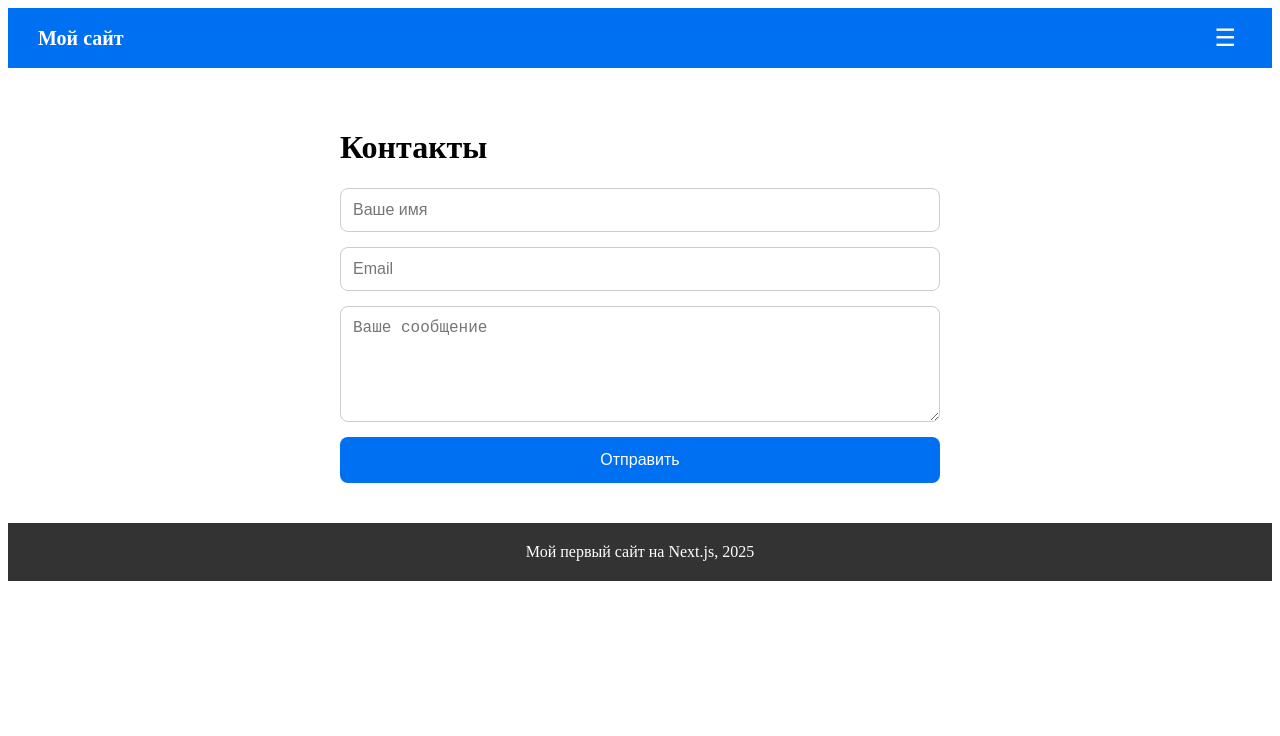
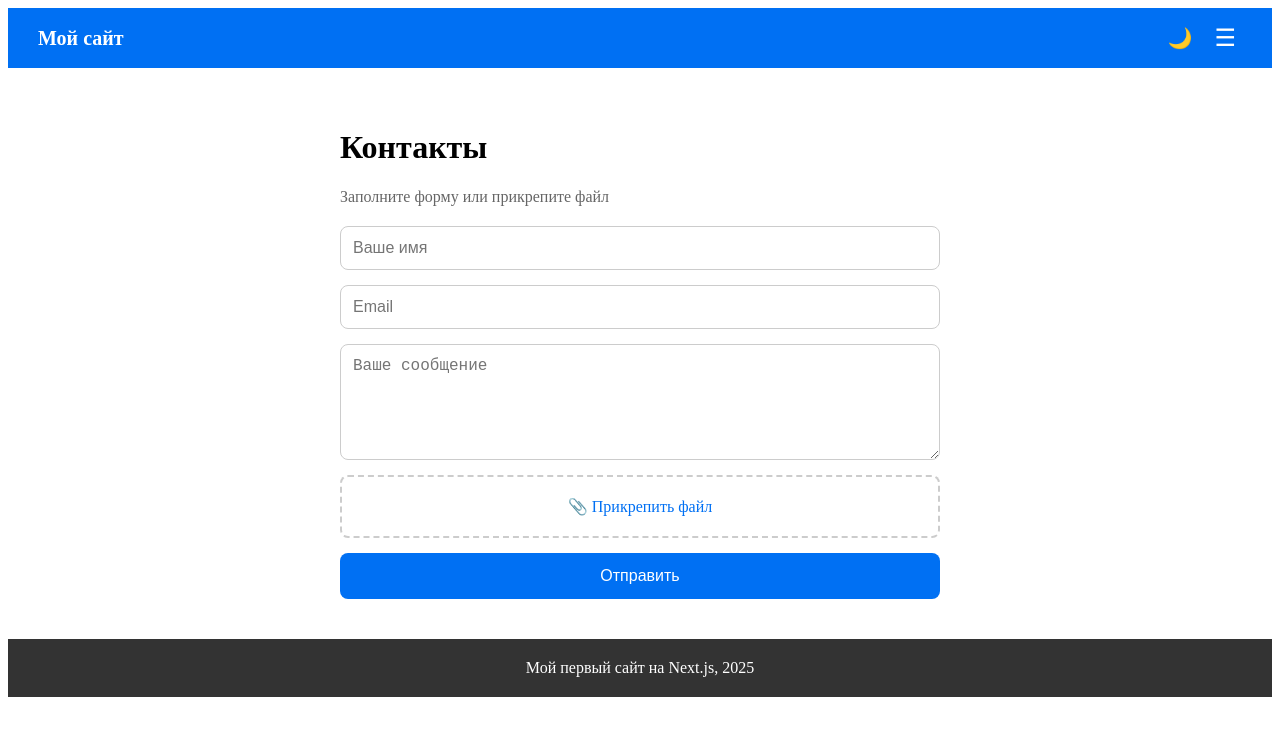
Before and after one commit to oabaturov-ops/my-template, a Next.js app: page /contacts in a window 1280 px wide. Shown: the top 736 px of the page. Built offline with nearby package versions, Linux system fonts and the light colour scheme.

Commit message:
Added file upload to contact form

```diff
--- a/src/app/contacts/page.tsx
+++ b/src/app/contacts/page.tsx
@@ -3,11 +3,18 @@
 import { useState } from 'react';
 
 export default function Contacts() {
-  const [form, setForm] = useState({ name: '', email: '', message: '' });
+  const [form, setForm] = useState<any>({ name: '', email: '', message: '' });
   const [sent, setSent] = useState(false);
+  const [fileName, setFileName] = useState('');
 
-    function handleChange(e: any) {
+  function handleChange(e: any) {
     setForm({ ...form, [e.target.name]: e.target.value });
+  }
+
+  function handleFile(e: any) {
+    if (e.target.files && e.target.files[0]) {
+      setFileName(e.target.files[0].name);
+    }
   }
 
   async function handleSubmit(e: any) {
@@ -20,6 +27,7 @@ export default function Contacts() {
     if (res.ok) {
       setSent(true);
       setForm({ name: '', email: '', message: '' });
+      setFileName('');
     }
   }
 
@@ -35,6 +43,7 @@ export default function Contacts() {
   return (
     <div style={{ padding: '40px', maxWidth: '600px', margin: '0 auto' }}>
       <h1>Контакты</h1>
+      <p style={{ color: '#666', marginBottom: '20px' }}>Заполните форму или прикрепите файл</p>
       <form onSubmit={handleSubmit} style={{ display: 'flex', flexDirection: 'column', gap: '15px' }}>
         <input
           name="name"
@@ -62,6 +71,20 @@ export default function Contacts() {
           rows={5}
           style={{ padding: '12px', fontSize: '16px', border: '1px solid #ccc', borderRadius: '8px' }}
         />
+        <div style={{ padding: '20px', border: '2px dashed #ccc', borderRadius: '8px', textAlign: 'center' }}>
+          <input
+            type="file"
+            onChange={handleFile}
+            style={{ display: 'none' }}
+            id="file-upload"
+          />
+          <label htmlFor="file-upload" style={{
+            cursor: 'pointer', color: '#0070f3', fontSize: '16px'
+          }}>
+            {fileName || '📎 Прикрепить файл'}
+          </label>
+          {fileName && <p style={{ color: '#666', fontSize: '14px', marginTop: '8px' }}>{fileName}</p>}
+        </div>
         <button
           type="submit"
           style={{ padding: '14px', fontSize: '16px', background: '#0070f3', color: 'white', border: 'none', borderRadius: '8px', cursor: 'pointer' }}
--- a/src/app/layout.tsx
+++ b/src/app/layout.tsx
@@ -1,6 +1,7 @@
 import type { Metadata } from "next";
 import Header from '@/components/Header';
 import Footer from '@/components/Footer';
+import { ThemeProvider } from '@/lib/ThemeContext';
 
 const siteName = process.env.NEXT_PUBLIC_SITE_NAME || 'Мой сайт';
 
@@ -14,9 +15,11 @@ export default function RootLayout({ children }: { children: React.ReactNode })
   return (
     <html lang="ru">
       <body>
-        <Header />
-        <main>{children}</main>
-        <Footer />
+        <ThemeProvider>
+          <Header />
+          <main>{children}</main>
+          <Footer />
+        </ThemeProvider>
       </body>
     </html>
   );
--- a/src/components/Header.tsx
+++ b/src/components/Header.tsx
@@ -2,30 +2,43 @@
 
 import Link from 'next/link';
 import { useState } from 'react';
+import { useTheme } from '@/lib/ThemeContext';
 
 export default function Header() {
   const [menuOpen, setMenuOpen] = useState(false);
+  const { dark, toggle } = useTheme();
 
   return (
-    <header style={{ background: '#0070f3', padding: '15px 30px' }}>
+    <header style={{
+      background: dark ? '#1a1a2e' : '#0070f3',
+      padding: '15px 30px'
+    }}>
       <div style={{ display: 'flex', justifyContent: 'space-between', alignItems: 'center' }}>
         <Link href="/" style={{ color: 'white', textDecoration: 'none', fontWeight: 'bold', fontSize: '20px' }}>
           Мой сайт
         </Link>
-        <button
-          onClick={() => setMenuOpen(!menuOpen)}
-          style={{ background: 'none', border: 'none', color: 'white', fontSize: '24px', cursor: 'pointer', display: 'block' }}
-        >
-          {menuOpen ? '✕' : '☰'}
-        </button>
+        <div style={{ display: 'flex', gap: '10px', alignItems: 'center' }}>
+          <button
+            onClick={toggle}
+            style={{ background: 'none', border: 'none', color: 'white', fontSize: '20px', cursor: 'pointer' }}
+          >
+            {dark ? '☀️' : '🌙'}
+          </button>
+          <button
+            onClick={() => setMenuOpen(!menuOpen)}
+            style={{ background: 'none', border: 'none', color: 'white', fontSize: '24px', cursor: 'pointer' }}
+          >
+            {menuOpen ? '✕' : '☰'}
+          </button>
+        </div>
       </div>
       {menuOpen && (
         <div style={{ display: 'flex', flexDirection: 'column', gap: '15px', paddingTop: '15px' }}>
           <Link href="/" style={{ color: 'white', textDecoration: 'none' }}>Главная</Link>
           <Link href="/about" style={{ color: 'white', textDecoration: 'none' }}>О нас</Link>
+          <Link href="/contacts" style={{ color: 'white', textDecoration: 'none' }}>Контакты</Link>
           <Link href="/blog" style={{ color: 'white', textDecoration: 'none' }}>Блог</Link>
           <Link href="/api-tasks" style={{ color: 'white', textDecoration: 'none' }}>API Задачи</Link>
-          <Link href="/contacts" style={{ color: 'white', textDecoration: 'none' }}>Контакты</Link>
         </div>
       )}
     </header>
--- /dev/null
+++ b/src/lib/ThemeContext.tsx
@@ -0,0 +1,24 @@
+"use client";
+
+import { createContext, useContext, useState, ReactNode } from 'react';
+
+interface ThemeCtx {
+  dark: boolean;
+  toggle: () => void;
+}
+
+const ThemeContext = createContext<ThemeCtx>({ dark: false, toggle: () => {} });
+
+export function ThemeProvider({ children }: { children: ReactNode }) {
+  const [dark, setDark] = useState(false);
+
+  return (
+    <ThemeContext.Provider value={{ dark, toggle: () => setDark(!dark) }}>
+      {children}
+    </ThemeContext.Provider>
+  );
+}
+
+export function useTheme() {
+  return useContext(ThemeContext);
+}
```
